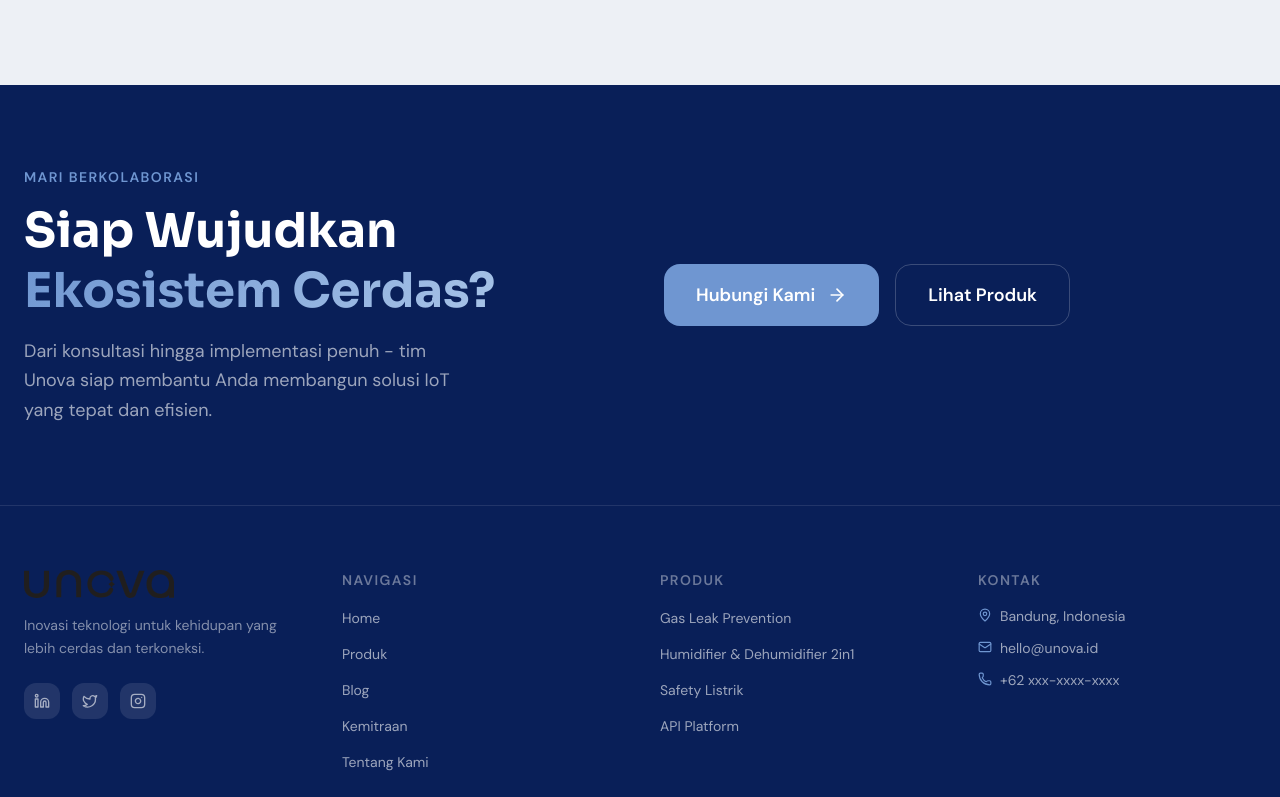
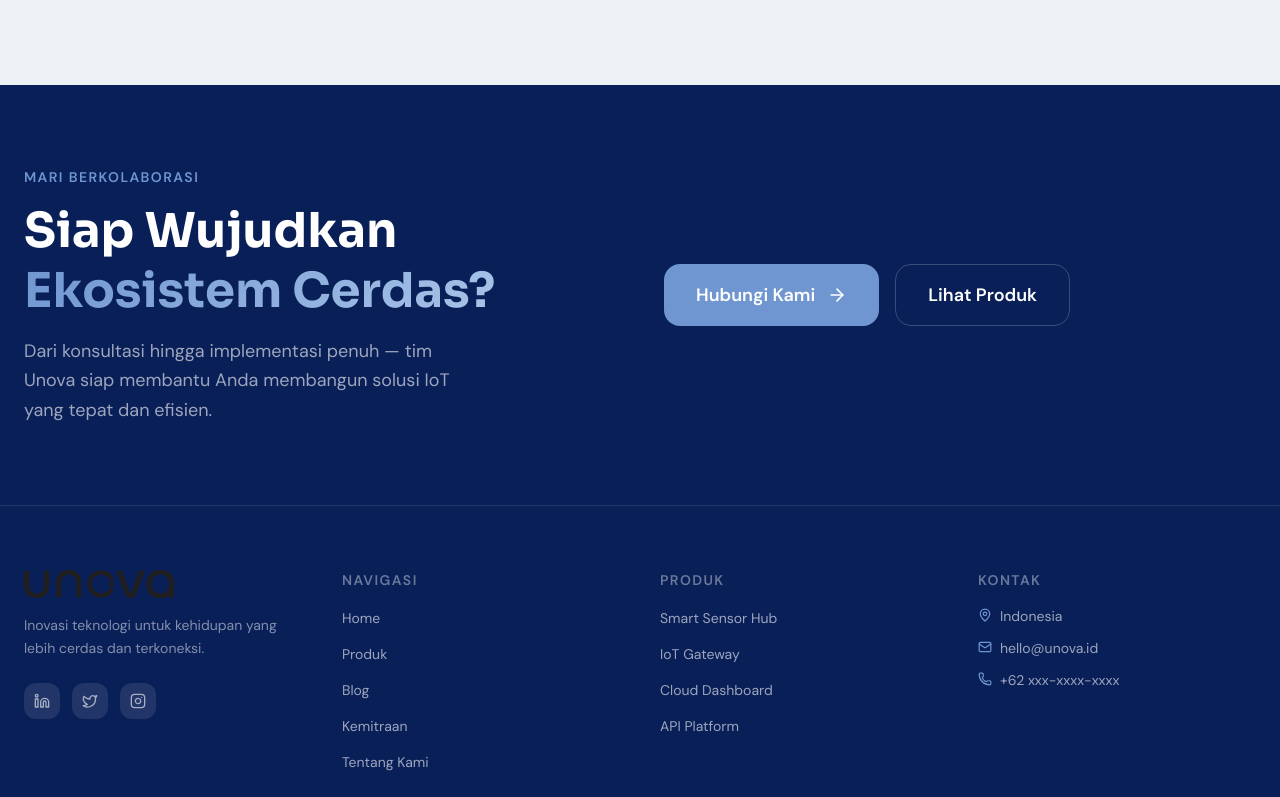
Before and after one commit to ripkie/unovaWebsite, a Next.js app: page /partnership in a window 1280 px wide. Shown: the part 2000-2797 px from the top of the page. Built offline with nearby package versions, Linux system fonts and the light colour scheme.

Commit message:
fixing bug deploy

```diff
--- a/src/app/not-found.tsx
+++ b/src/app/not-found.tsx
@@ -1,5 +1,5 @@
 import Link from "next/link";
-import { ArrowLeft, Home } from "lucide-react";
+import { Home } from "lucide-react";
 
 export default function NotFound() {
   return (
--- a/src/app/products/[slug]/page.tsx
+++ b/src/app/products/[slug]/page.tsx
@@ -1,6 +1,6 @@
 import Image from "next/image";
 import Link from "next/link";
-import { ArrowLeft, ArrowRight, CheckCircle2, Download, ShieldAlert, Bell, Zap, Wifi, Droplets, Wind } from "lucide-react";
+import { ArrowLeft, ArrowRight, CheckCircle2, Download, ShieldAlert, Bell, Zap } from "lucide-react";
 import { notFound } from "next/navigation";
 import type { Metadata } from "next";
 
@@ -27,11 +27,11 @@ const products: Record<string, ProductData> = {
     tagline: "Proteksi otomatis dari kebocoran gas",
     badge: "Tersedia Sekarang",
     badgeColor: "bg-green-500",
-    price: "Rp xx",
+    price: "Rp 1.800.000",
     image: "/images/product-sensor.png",
     focus: "🛡️ Keamanan",
     description:
-      "Gas Leak Prevention adalah solusi keamanan rumah dari Unova yang mendeteksi kebocoran LPG dan gas alam secara real-time. Dilengkapi valve otomatis yang langsung menutup regulator gas saat kebocoran terdeteksi, serta alarm suara keras dan notifikasi ke smartphone - memberikan perlindungan berlapis untuk mencegah risiko kebakaran dan ledakan.",
+      "Gas Leak Prevention adalah solusi keamanan rumah dari Unova yang mendeteksi kebocoran LPG dan gas alam secara real-time. Dilengkapi valve otomatis yang langsung menutup regulator gas saat kebocoran terdeteksi, serta alarm suara keras dan notifikasi ke smartphone — memberikan perlindungan berlapis untuk mencegah risiko kebakaran dan ledakan.",
     highlights: [
       "Deteksi kebocoran LPG, gas alam, dan gas beracun (CO)",
       "Valve elektromagnetik otomatis menutup regulator < 10 detik",
--- a/src/components/Footer.tsx
+++ b/src/components/Footer.tsx
@@ -1,4 +1,5 @@
 import Link from "next/link";
+import Image from "next/image";
 import { Mail, MapPin, Phone, ArrowRight, Linkedin, Twitter, Instagram } from "lucide-react";
 
 export default function Footer() {
@@ -17,7 +18,7 @@ export default function Footer() {
               <span className="text-gradient-reverse">Ekosistem Cerdas?</span>
             </h2>
             <p className="mt-4 text-white/60 text-lg leading-relaxed max-w-md">
-              Dari konsultasi hingga implementasi penuh - tim Unova siap membantu Anda
+              Dari konsultasi hingga implementasi penuh — tim Unova siap membantu Anda
               membangun solusi IoT yang tepat dan efisien.
             </p>
           </div>
@@ -42,9 +43,11 @@ export default function Footer() {
       {/* Links */}
       <div className="max-w-7xl mx-auto px-6 py-16 grid grid-cols-2 md:grid-cols-4 gap-10">
         <div className="col-span-2 md:col-span-1">
-          <img
+          <Image
             src="/logoUnova.svg"
             alt="Unova"
+            width={110}
+            height={28}
             style={{ height: "28px", width: "auto", filter: "invert(1) brightness(2) opacity(0.85)" }}
           />
           <p className="mt-4 text-white/50 text-sm leading-relaxed">
@@ -54,7 +57,7 @@ export default function Footer() {
             {[
               { icon: Linkedin, href: "#" },
               { icon: Twitter, href: "#" },
-              { icon: Instagram, href: "https://www.instagram.com/creativitycorner.cc/?utm_source=ig_web_button_share_sheet" },
+              { icon: Instagram, href: "#" },
             ].map(({ icon: Icon, href }, i) => (
               <a
                 key={i}
@@ -97,9 +100,9 @@ export default function Footer() {
           </h4>
           <ul className="space-y-3">
             {[
-              "Gas Leak Prevention",
-              "Humidifier & Dehumidifier 2in1",
-              "Safety Listrik",
+              "Smart Sensor Hub",
+              "IoT Gateway",
+              "Cloud Dashboard",
               "API Platform",
             ].map((p) => (
               <li key={p}>
@@ -121,7 +124,7 @@ export default function Footer() {
           <ul className="space-y-3">
             <li className="flex items-start gap-2 text-white/60 text-sm">
               <MapPin size={14} className="mt-0.5 shrink-0 text-brand-blue" />
-              Bandung, Indonesia
+              Indonesia
             </li>
             <li className="flex items-start gap-2 text-white/60 text-sm">
               <Mail size={14} className="mt-0.5 shrink-0 text-brand-blue" />
--- a/src/components/Navbar.tsx
+++ b/src/components/Navbar.tsx
@@ -1,6 +1,7 @@
 "use client";
 import { useState, useEffect } from "react";
 import Link from "next/link";
+import Image from "next/image";
 import { usePathname } from "next/navigation";
 import { Menu, X } from "lucide-react";
 
@@ -42,7 +43,7 @@ export default function Navbar() {
     // Transparent: no bg, subtle border so pill shape is still hinted
     background: isTransparent
       ? "rgba(237, 240, 245, 0.01)"
-      : "rgba(255, 255, 255, 0.92)",
+      : "rgba(237, 240, 245, 0.01)",
     backdropFilter: isTransparent ? "none" : "blur(18px)",
     WebkitBackdropFilter: isTransparent ? "none" : "blur(18px)",
     border: isTransparent
@@ -62,15 +63,19 @@ export default function Navbar() {
       <nav className="w-full" style={navStyle}>
         <div className="flex items-center justify-between px-5 py-3">
 
-          {/* Logo — always navy on light background */}
           <Link href="/" className="flex items-center shrink-0">
-            <img
+            <Image
               src="/logoUnova.svg"
               alt="Unova"
+              width={110}
+              height={28}
               style={{
                 height: "28px",
                 width: "auto",
-                filter: "brightness(0) saturate(100%) invert(11%) sepia(55%) saturate(900%) hue-rotate(202deg) brightness(95%)",
+                filter: isTransparent
+                  ? "brightness(0) invert(1)"
+                  : "brightness(0) saturate(100%) invert(11%) sepia(55%) saturate(900%) hue-rotate(202deg) brightness(95%)",
+                transition: "filter 0.4s ease",
               }}
             />
           </Link>
--- a/src/lib/partners.ts
+++ b/src/lib/partners.ts
@@ -35,5 +35,6 @@ export interface Partner {
  * Ganti dengan async fetch saat migrasi ke CMS.
  */
 export function getPartners(): Partner[] {
-  return ((pkgJson as any).unova?.partners ?? []) as Partner[];
+  const pkg = pkgJson as { unova?: { partners?: Partner[] } };
+  return pkg.unova?.partners ?? [];
 }
--- a/src/lib/team.ts
+++ b/src/lib/team.ts
@@ -35,7 +35,8 @@ export interface TeamMember {
 }
 
 export function getTeam(): TeamMember[] {
-  return ((pkgJson as any).unova?.team ?? []) as TeamMember[];
+  const pkg = pkgJson as { unova?: { team?: TeamMember[] } };
+  return pkg.unova?.team ?? [];
 }
 
 /** Ambil hanya C-Level */
```
